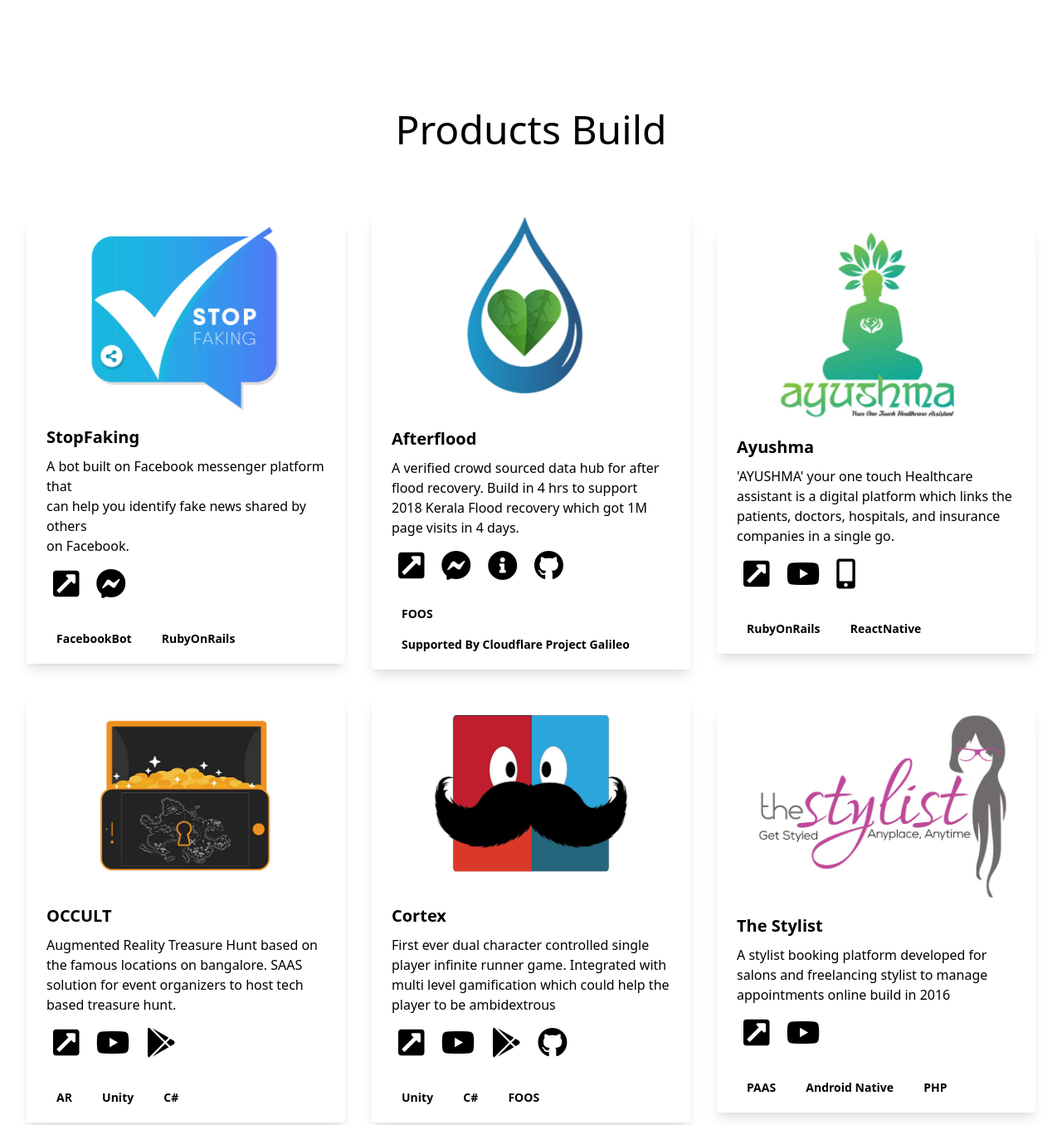
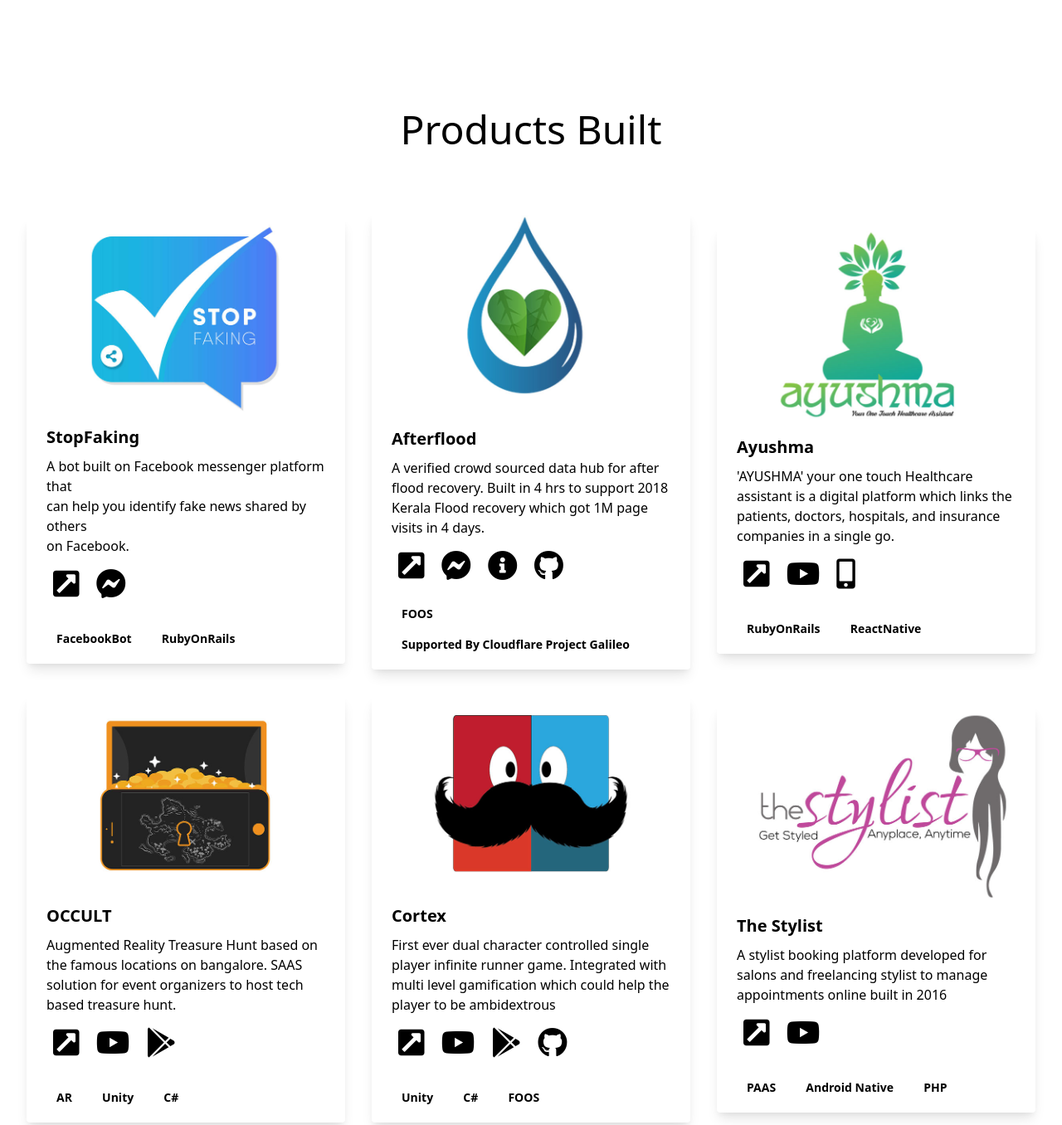
Before and after one commit to bodhish/bodhish.github.io, a plain HTML site: page index.html in a window 1280 px wide. Shown: the part 720-2076 px from the top of the page at 83% size. Drawn offline with nearby package versions, Linux system fonts and the light colour scheme.

```diff
--- a/index.html
+++ b/index.html
@@ -15,7 +15,7 @@
     integrity="sha384-Mmxa0mLqhmOeaE8vgOSbKacftZcsNYDjQzuCOm6D02luYSzBG8vpaOykv9lFQ51Y"
     crossorigin="anonymous"
   />
-  <body class="overflow-scroll">
+  <body">
     <div
       class="bg-indigo-darkest flex flex-col h-screen justify-center items-center text-center"
     >
@@ -56,12 +56,10 @@
     </div>
     <div class="m-10 flex justify-center items-center">
       <h1 class="text-5xl text-indigo-darkest flex items-center">
-        Products Build
+        Products Built
       </h1>
     </div>
-    <div
-      class="flex flex-row h-screen justify-center items-center  flex-wrap bg-white"
-    >
+    <div class="flex flex-row justify-center items-center  flex-wrap bg-white">
       <div class="flex p-2 justify-center items-center flex-wrap">
         <div class="m-4 max-w-sm rounded overflow-hidden shadow-lg">
           <img class="w-full" src="./assets/0100.jpg" alt="StopFaking" />
@@ -109,7 +107,7 @@
               Afterflood
             </div>
             <p class="text-grey-darker text-base">
-              A verified crowd sourced data hub for after flood recovery. Build
+              A verified crowd sourced data hub for after flood recovery. Built
               in 4 hrs to support 2018 Kerala Flood recovery which got 1M page
               visits in 4 days.
             </p>
@@ -320,7 +318,7 @@
             <div class="font-bold text-xl mb-2">The Stylist</div>
             <p class="text-grey-darker text-base">
               A stylist booking platform developed for salons and freelancing
-              stylist to manage appointments online build in 2016
+              stylist to manage appointments online built in 2016
             </p>
             <p>
               <a href="#" target="_blank">
```
Also changed, not shown: 1 other file.
